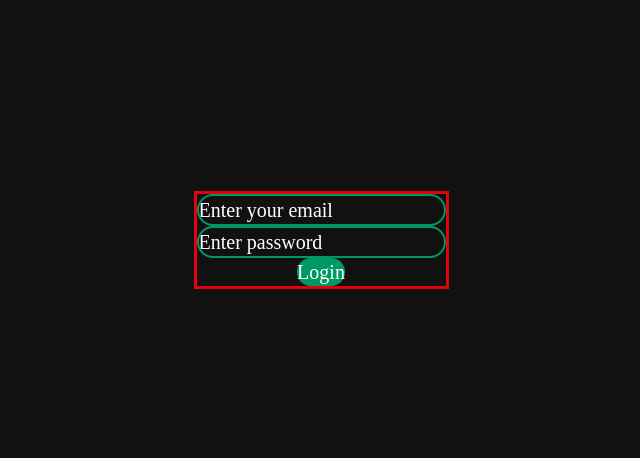
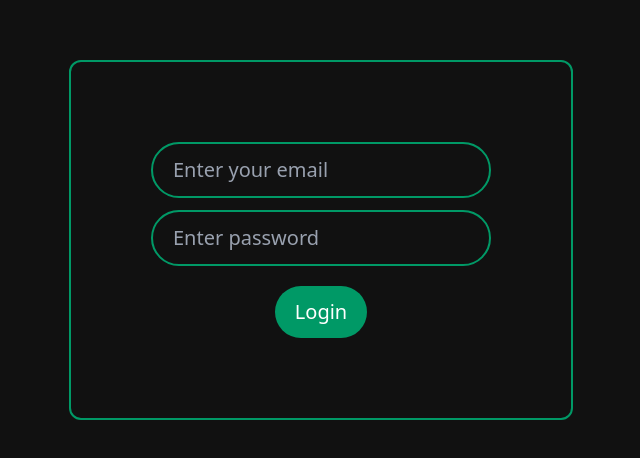
Before and after one commit to shubam341/Employ-Management, a React (Vite) app: page / in a window 1280 px wide. Shown: the part 160-618 px from the top of the page, without its empty margins (319-959 px from the left). Built offline with nearby package versions, Linux system fonts and the light colour scheme.

Commit message:
User Login setup

```diff
--- a/src/App.css
+++ b/src/App.css
@@ -0,0 +1,24 @@
+
+*{
+    margin:0;
+    padding:0;
+    box-sizing:border-box;
+    font-family:gilroy;
+
+}
+
+*{
+    margin:0;
+    padding:0;
+    box-sizing:border-box;
+    font-family:gilroy;
+
+}
+html,
+body{
+    height:100%;
+    width:100%;
+}
+body{
+    background-color:#111;
+}
--- a/src/components/Auth/login.jsx
+++ b/src/components/Auth/login.jsx
@@ -1,14 +1,38 @@
 // eslint-disable-next-line no-unused-vars
-import React from 'react';
+import React, { useState } from 'react';
 
 const Login=()=>{
+
+      const [email,setEmail]=useState('')
+      const [password,setPassword]=useState('')
+
+      const submitHandler=(e)=>{
+        e.preventDefault()
+   console.log("email is",email)
+   console.log("passwordl is",password)
+    }
     return (
    <div className='flex h-screen w-screen items-center justify-center'>
-    <div className='border-3 border-red-600 p-200'>
-        <form  className='flex flex-col items-center justify-center'>
-            <input  className='text-black outline-none bg-transparent border-2 border-emerald-600 text-xl py-10 px-4  rounded-full placeholder:text-white'type="email" placeholder='Enter your email' />
-            <input className='text-black outline-none bg-transparent border-2  border-emerald-600 text-xl py-4 px-5  rounded-full mt-5 placeholder:text-white' type="password" placeholder ='Enter password' />
-            <button className='text-white border-none outline-none border-2  bg-emerald-600 text-xl py-4 px-5  rounded-full mt-10 placeholder:text-white'>Login</button>
+    <div className='border-2 rounded-xl border-emerald-600 p-20'>
+
+        <form
+        onSubmit={(e)=>{
+           submitHandler(e)
+        }}
+        className='flex flex-col items-center justify-center'>
+            <input
+            value={email}
+            onChange={(e)=>{
+                setEmail(e.target.value)
+            }}
+             required className='text-white outline-none bg-transparent border-2 border-emerald-600 text-xl py-3 px-5 rounded-full placeholder:text-gray-400'type="email" placeholder='Enter your email' />
+            <input
+            value={password}
+            onChange={(e)=>{
+                setPassword(e.target.value)
+            }}
+            required className=' text-white outline-none bg-transparent border-2  border-emerald-600 text-xl py-3 px-5  rounded-full mt-3 placeholder:text-gray-400' type="password" placeholder ='Enter password' />
+            <button className='mt-5 text-white border-none outline-none border-2  bg-emerald-600 text-xl py-3 px-5  rounded-full  placeholder:text-white'>Login</button>
         </form>
     </div>
    </div>
--- a/src/index.css
+++ b/src/index.css
@@ -1,17 +1,4 @@
 @import "tailwindcss";
-
-*{
-    margin:0;
-    padding:0;
-    box-sizing:border-box;
-    font-family:gilroy;
-
-}
-html,
-body{
-    height:100%;
-    width:100%;
-}
 body{
     background-color:#111;
 }
```
